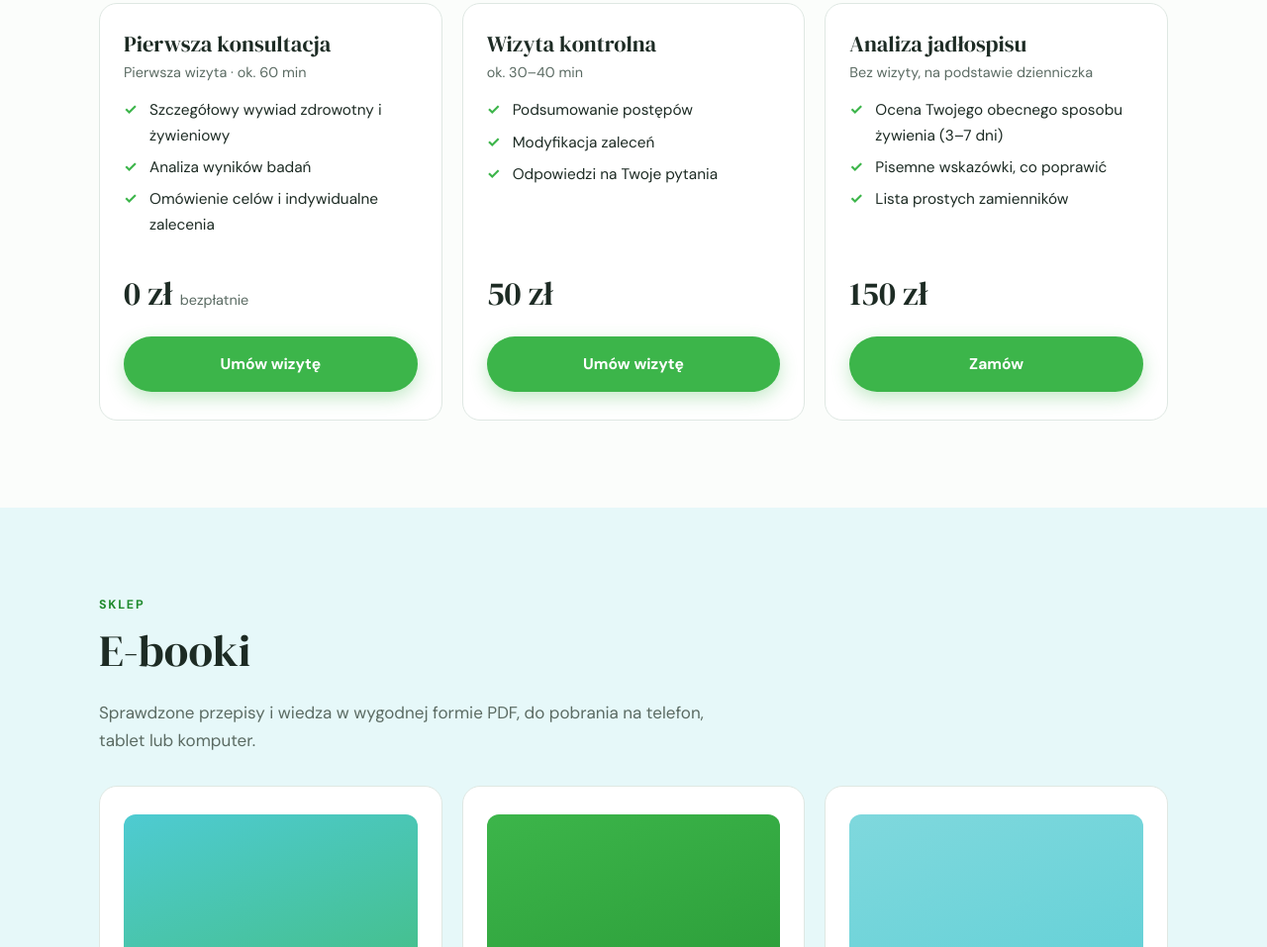
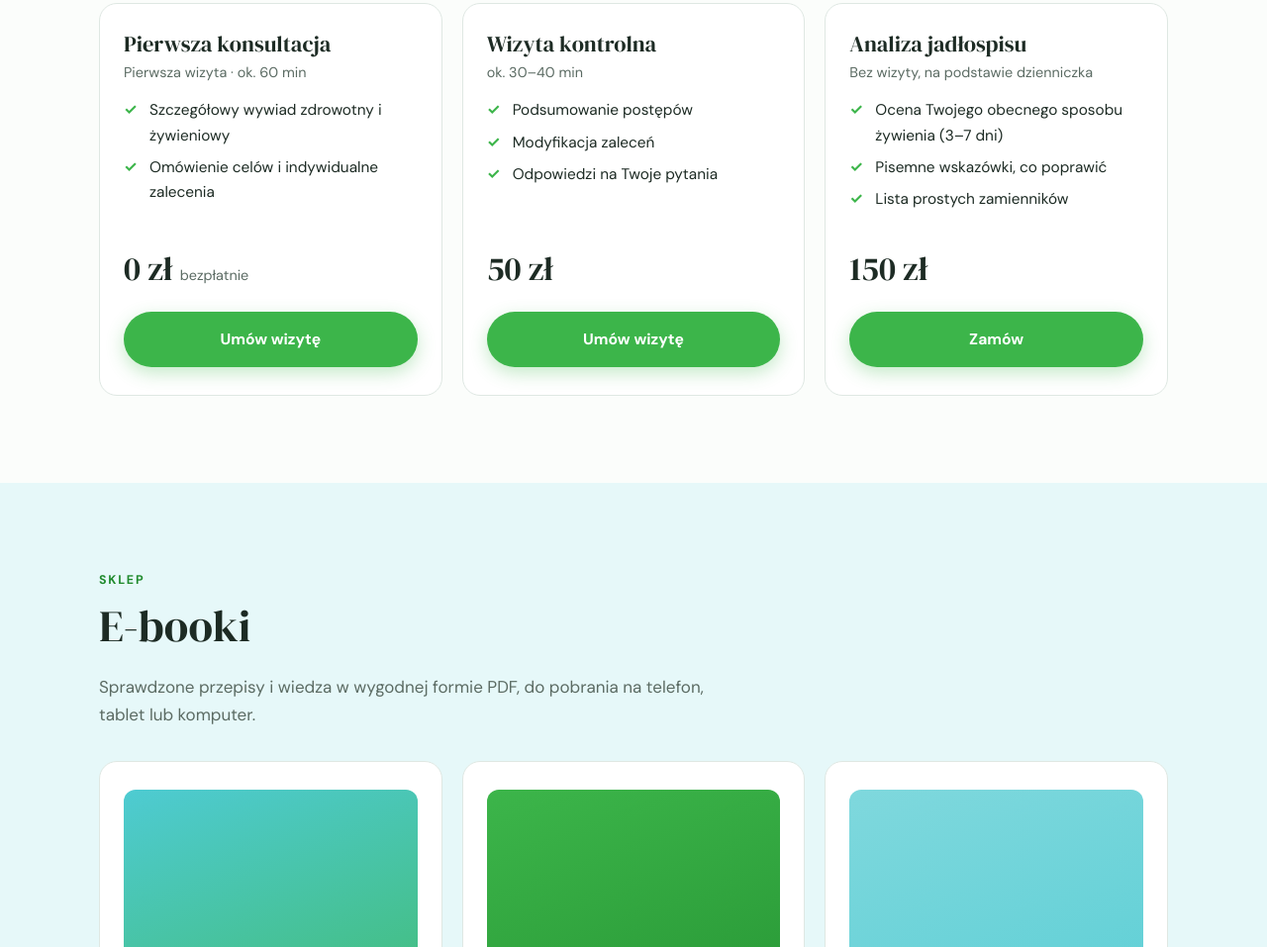
Before and after one commit to zdrowkozazdrowie/zdrowko_za_zdrowie, a plain HTML site: page index.html in a window 1280 px wide. Shown: the part 2766-3723 px from the top of the page at 99% size. Drawn offline with Linux system fonts and the light colour scheme.

Commit message:
Remove test results analysis from first visit
Co-Authored-By: Claude Opus 5.5 <noreply@anthropic.com>

```diff
--- a/index.html
+++ b/index.html
@@ -301,7 +301,6 @@
           <div class="meta">Pierwsza wizyta · ok. 60 min</div>
           <ul>
             <li>Szczegółowy wywiad zdrowotny i żywieniowy</li>
-            <li>Analiza wyników badań</li>
             <li>Omówienie celów i indywidualne zalecenia</li>
           </ul>
           <div class="price">0 zł <small>bezpłatnie</small></div>
```
